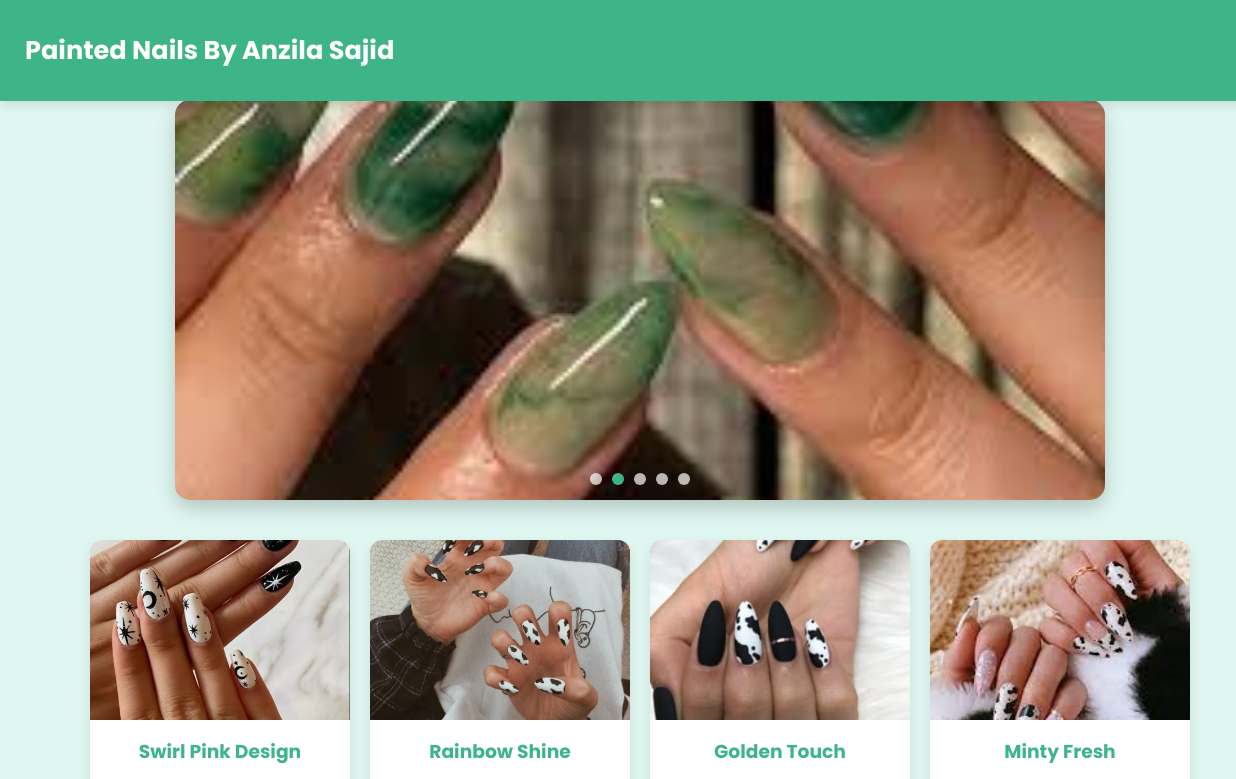
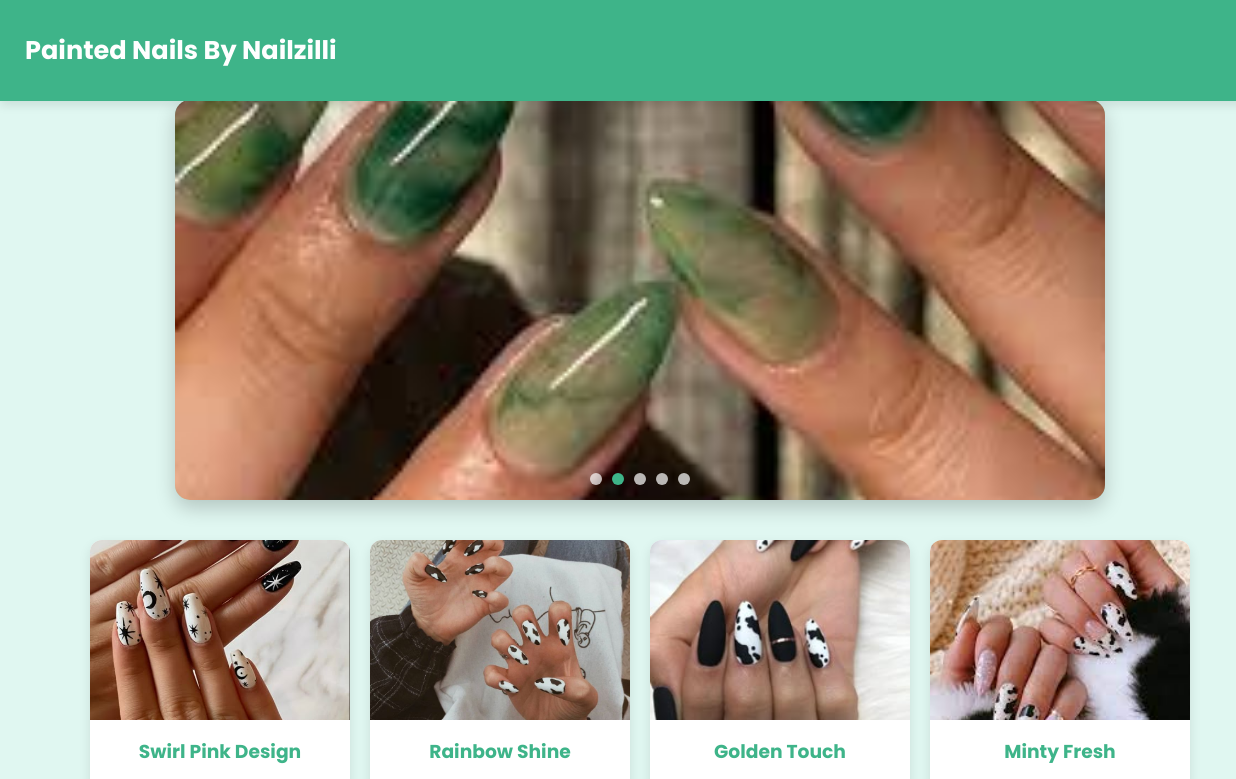
Before and after one commit to usaim35/nailszili, a plain HTML site: page usaim/index.html in a window 1280 px wide. Shown: the top 779 px of the page, 0-1236 px from the left. Drawn offline with Linux system fonts and the light colour scheme.

Commit message:
Update index.html

```diff
--- a/usaim/index.html
+++ b/usaim/index.html
@@ -11,7 +11,7 @@
 
   <!-- Header (Fixed) -->
   <header>
-    <h1>Painted Nails By Anzila Sajid</h1>
+    <h1>Painted Nails By Nailzilli</h1>
     <a href="#"><img src="logo.jpg" alt="Nails Zili Logo" class="logo" /></a>
   </header>
 
```
